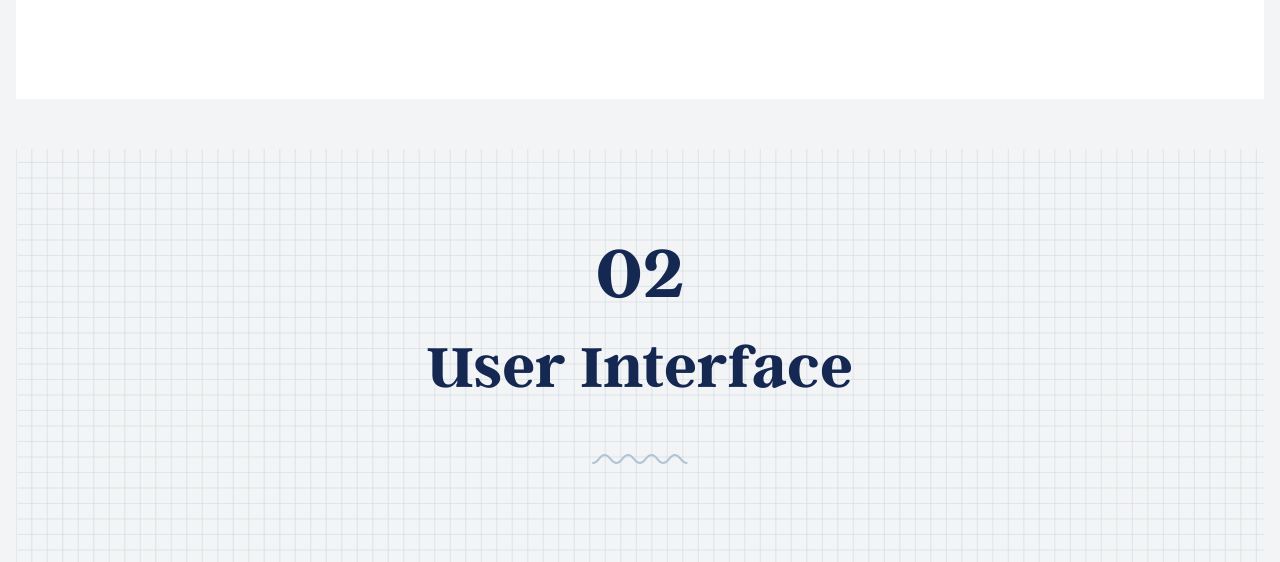
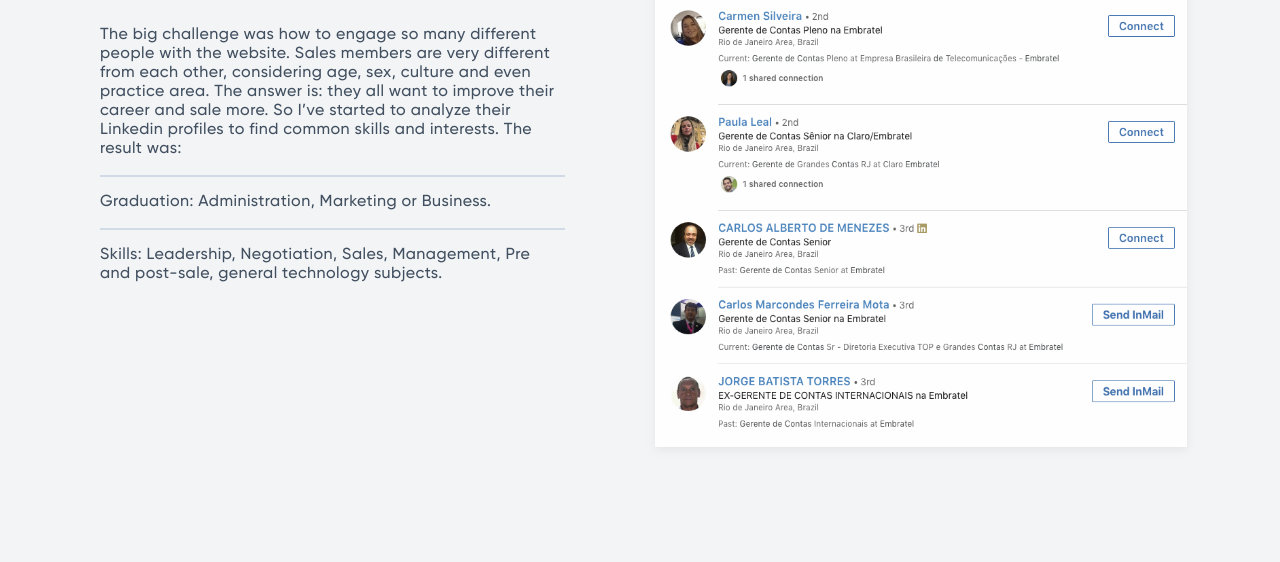
Before and after one commit to wendellvieira/rafael-maciel, a PHP site: page /pages/plantao-de-vendas.html in a window 1280 px wide. Shown: the part 2195-2757 px from the top of the page. After the commit the page ends 2622 px from the top, so only its background shows below. Run offline with PHP 8.4, Linux system fonts and the light colour scheme.

Commit message:
EARLY STAGE RESEARCH plantão de vendas

```diff
--- a/assets/css/cases-style.css
+++ b/assets/css/cases-style.css
@@ -3,6 +3,11 @@ body {
     background-color: var(--grey-1);
     margin: 0;
     padding: 1px 16px;
+}
+
+hr {
+    border: 1px solid var(--blue-1);
+    opacity: .5;
 }
 
 *:not(i) {
@@ -19,6 +24,9 @@ body {
     letter-spacing: 1.8px;
     color: var(--blue-4);
     text-align: center;
+}
+.medium-title {
+    font-size: 42px;
 }
 .big-title {
     font-size: 75px;
--- a/pages/plantao-de-vendas.html
+++ b/pages/plantao-de-vendas.html
@@ -42,150 +42,40 @@
         <div class="container bg-grid pt-1 pb-4 mt-2">
             <h2 class='text-blue-9 big-title argent-cf-bold text-center my-2'>
                 01 <br>
-                <small class='text-blue-9 argent-cf-bold'>Wireframe</small>
+                <small class='text-blue-9 argent-cf-bold'>Meeting the user</small>
             </h2>
             <div class="line-art"></div>
         </div>
 
-        <div class="container bg-white pt-2 pb-4">
-            <img src="/assets/images/plantao-de-vendas/jamiq_wireframe.png">
-        </div>
+        <div class="container pt-2 pb-4">
+            <h4 class="bordered-title">EARLY STAGE RESEARCH</h4>
 
-
-        <div class="container bg-grid pt-1 pb-4 mt-2">
-            <h2 class='text-blue-9 big-title argent-cf-bold text-center my-2'>
-                02 <br>
-                <small class='text-blue-9 argent-cf-bold'>User Interface</small>
-            </h2>
-            <div class="line-art"></div>
-        </div>
-
-
-        <div class="container pb-4">
-            <img src="/assets/images/plantao-de-vendas/jamiq_ui1.png">
-        </div>
-
-        <div class="container bg-white pt-2 pb-4">
-            <h4 class='bordered-title'>UI IMPROVEMENT</h4>
-
-            <div class="container row space-evenly align-start mt-3">
-                <div class="col-4">
-                    <img src="/assets/images/plantao-de-vendas/jamiq_ui2.png" >
-                </div>
-                <div class="col-2 pt-2">
-                    <img src="/assets/images/plantao-de-vendas/jamiq_ui3.png" >
-                </div>
-                <div class="col-3 ml-1 pt-2">
-                    <p class='mt-none'>
-                        01. Grid <br>
-                        Using a 12 column grid and separating sessions in blocks, helped organize content and made the changes easier in responsive design.
+            <div class="container width-1080 row space-between align-start pt-3">
+                <div class="col-6 pr-3 pt-1">
+                    <h3 class='text-blue-9 medium-title letter-045'>Desired <br> Content</h3>
+                    <p>
+                        The big challenge was how to engage so many different people with the website. Sales members are very different from each other, considering age, sex, culture and even practice area.
+                        The answer is: they all want to improve their career and sale more.
+                        So I’ve started to analyze their Linkedin profiles to find common skills and interests. The result was:
                     </p>
+                    <hr>
                     <p>
-                        02. Colors <br>
-                        Greens and reds that indicate positive and negative were changed by arrows and data became easier to read. Loud and quiet colors were balanced to guide the user eyes and to provide hierarchy.
+                        Graduation: Administration, Marketing or Business.
                     </p>
+                    <hr>
                     <p>
-                        03. Chart <br>
-                        The chosen chart works well with a few items and variables and JamiQ has only 3 items (Entries, Influence and Sentiment) and two variables (time and visitors), and just  7 data points.
-
-                    </p>
-                    <p>
-                        04. Visual Relief <br>
-                        A clean layout with high margins made the interface softer.
+                        Skills: Leadership, Negotiation, Sales, Management, Pre and post-sale, general technology subjects.
                     </p>
 
+                </div>
+                <div class="col-6">
+                    <img src="/assets/images/plantao-de-vendas/plantao_research1.png" alt="">
                 </div>
 
             </div>
         </div>
 
-        <div class="container pt-3 pb-4">
-            <h4 class='bordered-title'>UI IMPROVEMENT</h4>
 
-            <div class="container width-1080 row space-evenly align-start mt-3">
-                <div class="col-3">
-                    <nav class="style-guide">
-                        <header class='gilroy-bold'>Colors</header>
-
-                        <ul class='gilroy-medium pl-none mt-1'>
-                            <span>interface color palette</span>
-                            <img src="/assets/images/plantao-de-vendas/jamiq_sg_interfacecolor.png">
-                        </ul>
-                        <ul class='gilroy-medium pl-none mt-1'>
-                            <span>Items color palette</span>
-                            <img src="/assets/images/plantao-de-vendas/jamiq_sg_itemscolor.png">
-                        </ul>
-                        <ul class='gilroy-medium pl-none mt-1'>
-                            <span>Positive and negative</span>
-                            <img src="/assets/images/plantao-de-vendas/jamiq_sg_posnegcolor.png">
-                        </ul>
-
-
-
-                        <header class='gilroy-bold pt-2'>TYPOGRAPHY</header>
-                        <ul class='gilroy-medium pl-none mt-1'>
-                            <img src="/assets/images/plantao-de-vendas/jamiq_sg_font.png">
-                        </ul>
-
-                    </nav>
-                </div>
-                <div class="col-3">
-                    <nav class="style-guide">
-                        <header class='gilroy-bold'>ELEMENTS</header>
-
-                        <ul class='gilroy-medium pl-none mt-1'>
-                            <span>Primary button</span>
-                            <img src="/assets/images/plantao-de-vendas/jamiq_sg_primarybt.png">
-                        </ul>
-                        <ul class='gilroy-medium pl-none mt-1'>
-                            <span>Secondary button</span>
-                            <img src="/assets/images/plantao-de-vendas/jamiq_sg_secondarybt.png">
-                        </ul>
-                        <ul class='gilroy-medium pl-none mt-1'>
-                            <span>Selector</span>
-                            <img src="/assets/images/plantao-de-vendas/jamiq_sg_selector.png">
-                        </ul>
-                        <ul class='gilroy-medium pl-none mt-1'>
-                            <span>Active Link</span>
-                            <img src="/assets/images/plantao-de-vendas/jamiq_sg_activelink.png">
-                        </ul>
-                        <ul class='gilroy-medium pl-none mt-1'>
-                            <span>Positive and negative indicators</span>
-                            <img src="/assets/images/plantao-de-vendas/jamiq_sg_arrows.png">
-                        </ul>
-
-                    </nav>
-                </div>
-                <div class="col-3">
-                    <nav class="style-guide">
-                        <header class='gilroy-bold'>ICONS</header>
-
-                        <ul class='gilroy-medium pl-none mt-1'>
-                            <img src="/assets/images/plantao-de-vendas/Grupo 869.png">
-                        </ul>
-
-                    </nav>
-                </div>
-
-            </div>
-
-        </div>
-
-        <div class="container bg-grid pt-1 pb-4 mt-2">
-            <h2 class='text-blue-9 big-title argent-cf-bold text-center my-2'>
-                03 <br>
-                <small class='text-blue-9 argent-cf-bold'>Final Words</small>
-            </h2>
-            <div class="line-art"></div>
-        </div>
-
-        <div class="container mt-3 pb-4">
-            <div class="container width-1080 row space-center">
-                <div class="col-8">
-                    The most interesting part of the project was learning how to keep so much information readable and light. I learned that the secret of a dashboard interface is great information architecture work to drive what elements should be grouped according to the user needs, and a correct use of white space to determine the relationship among different information. In a dashboard, more than other user interfaces, the colors are very functional and can determine the success of the project.
-                </div>
-            </div>
-        </div>
 
     </body>
 </html>
```
Also changed, not shown: assets/images/plantao-de-vendas/plantao_research1.png (added).
